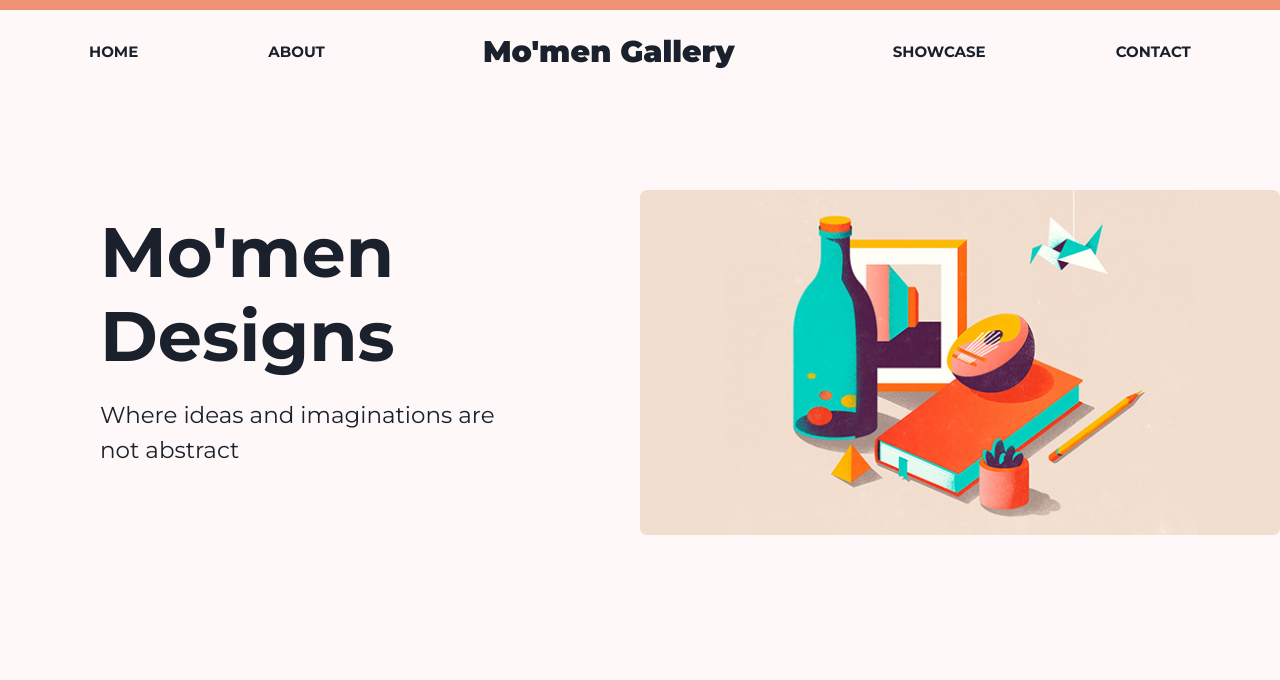
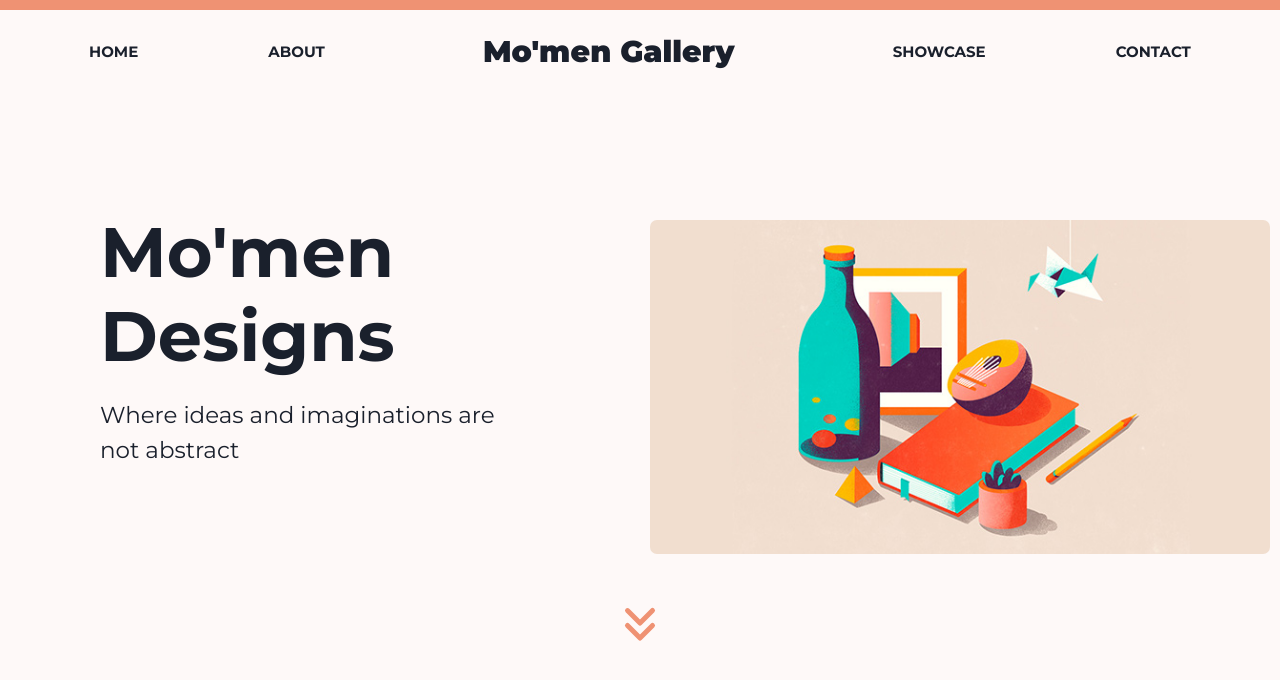
Before and after one commit to MahmoudAFarag/momen-beta, a Next.js app: page / in a window 1280 px wide. Shown: the top 680 px of the page. Built offline with nearby package versions, Linux system fonts and the light colour scheme.

Commit message:
finish hero

```diff
--- /dev/null
+++ b/components/Hero/Chevron.tsx
@@ -0,0 +1,10 @@
+import { Flex, Icon } from '@chakra-ui/react'
+import { HiChevronDoubleDown } from 'react-icons/hi'
+
+const Chevron = () => (
+  <Flex justifyContent='center' mt={{ md: '3rem' }}>
+    <Icon as={HiChevronDoubleDown} fontSize='5rem' fill='salmon' cursor='pointer' />
+  </Flex>
+)
+
+export default Chevron
--- /dev/null
+++ b/components/Hero/HeroHeader.tsx
@@ -0,0 +1,9 @@
+import { Heading } from '@chakra-ui/react'
+
+const HeroHeader = ({ title }: { title: string }) => (
+  <Heading as='h1' fontSize={{ base: '5.5rem', md: '7rem' }} fontFamily='body'>
+    {title}
+  </Heading>
+)
+
+export default HeroHeader
--- /dev/null
+++ b/components/Hero/HeroImage.tsx
@@ -0,0 +1,11 @@
+import Image from 'next/image'
+import { Box } from '@chakra-ui/react'
+import HeroJPG from '../../public/hero.jpg'
+
+const HeroImage = () => (
+  <Box w='100%' mt={{ base: '2rem' }} padding='1rem'>
+    <Image src={HeroJPG} alt='Hero Image showing some illustration tools' className='rounded' />
+  </Box>
+)
+
+export default HeroImage
--- a/components/Hero/index.tsx
+++ b/components/Hero/index.tsx
@@ -1,30 +1,23 @@
-import Image from 'next/image'
-import { Box, SimpleGrid, Heading, Text } from '@chakra-ui/layout'
-
-import HeroImage from '../../public/hero.jpg'
+import { Box, SimpleGrid, Text } from '@chakra-ui/react'
+import HeroImage from './HeroImage'
+import Chevron from './Chevron'
+import HeroHeader from './HeroHeader'
 
 const Hero = () => {
   return (
-    <SimpleGrid columns={{ base: 1, md: 2 }} mt={{ base: '3rem', md: '12rem' }}>
-      <Box ml={{ base: '3rem', md: '10rem' }} mt='2rem'>
-        <Heading as='h1' fontSize='7rem' fontFamily='body'>
-          Mo'men
-        </Heading>
-        <Heading as='h1' fontSize='7rem' fontFamily='body'>
-          Designs
-        </Heading>
-        <Text fontSize='2.3rem' mt='2rem' width='27ch'>
-          Where ideas and imaginations are not abstract
-        </Text>
-      </Box>
-      <Box w='100%'>
-        <Image
-          src={HeroImage}
-          alt='Hero Image showing some illustration tools'
-          className='rounded'
-        />
-      </Box>
-    </SimpleGrid>
+    <>
+      <SimpleGrid columns={{ base: 1, md: 2 }} mt={{ base: '3rem', md: '12rem' }}>
+        <Box ml={{ base: '4rem', md: '10rem' }} mt='2rem'>
+          <HeroHeader title="Mo'men" />
+          <HeroHeader title='Designs' />
+          <Text fontSize={{ base: '1.9rem', md: '2.3rem' }} mt='2rem' width='27ch'>
+            Where ideas and imaginations are not abstract
+          </Text>
+        </Box>
+        <HeroImage />
+      </SimpleGrid>
+      <Chevron />
+    </>
   )
 }
 
--- a/components/Navbar/Header.tsx
+++ b/components/Navbar/NavbarHeader.tsx
@@ -1,6 +1,6 @@
 import { Heading } from '@chakra-ui/react'
 
-const Header = ({ title }: { title: string }) => (
+const NavbarHeader = ({ title }: { title: string }) => (
   <Heading
     as='h1'
     fontFamily='body'
@@ -12,4 +12,4 @@ const Header = ({ title }: { title: string }) => (
   </Heading>
 )
 
-export default Header
+export default NavbarHeader
--- a/components/Navbar/index.tsx
+++ b/components/Navbar/index.tsx
@@ -1,9 +1,9 @@
 import { useState } from 'react'
-import { Flex, Box, Heading } from '@chakra-ui/react'
+import { Flex, Box } from '@chakra-ui/react'
 import { Twirl as Hamburger } from 'hamburger-react'
 import NavbarLink from './NavbarLink'
 import MobileLinks from './MobileLinks'
-import Header from './Header'
+import NavbarHeader from './NavbarHeader'
 
 const Navbar = () => {
   const [isOpen, setOpen] = useState(false)
@@ -16,7 +16,7 @@ const Navbar = () => {
           <NavbarLink name='About' href='/about' />
         </Box>
 
-        <Header title="Mo'men Gallery" />
+        <NavbarHeader title="Mo'men Gallery" />
 
         <Box display={{ base: 'none', md: 'inline-block' }}>
           <NavbarLink name='Showcase' href='/' />
--- a/package.json
+++ b/package.json
@@ -16,7 +16,8 @@
     "hamburger-react": "^2.4.1",
     "next": "11.0.1",
     "react": "17.0.2",
-    "react-dom": "17.0.2"
+    "react-dom": "17.0.2",
+    "react-icons": "^4.2.0"
   },
   "devDependencies": {
     "@types/react": "17.0.15",
--- a/pages/index.tsx
+++ b/pages/index.tsx
@@ -1,4 +1,5 @@
 import Head from 'next/head'
+
 import Hero from '../components/Hero'
 import Navbar from '../components/Navbar'
 
```
Also changed, not shown: 1 other file (tests, documents, lock files or other folders).
